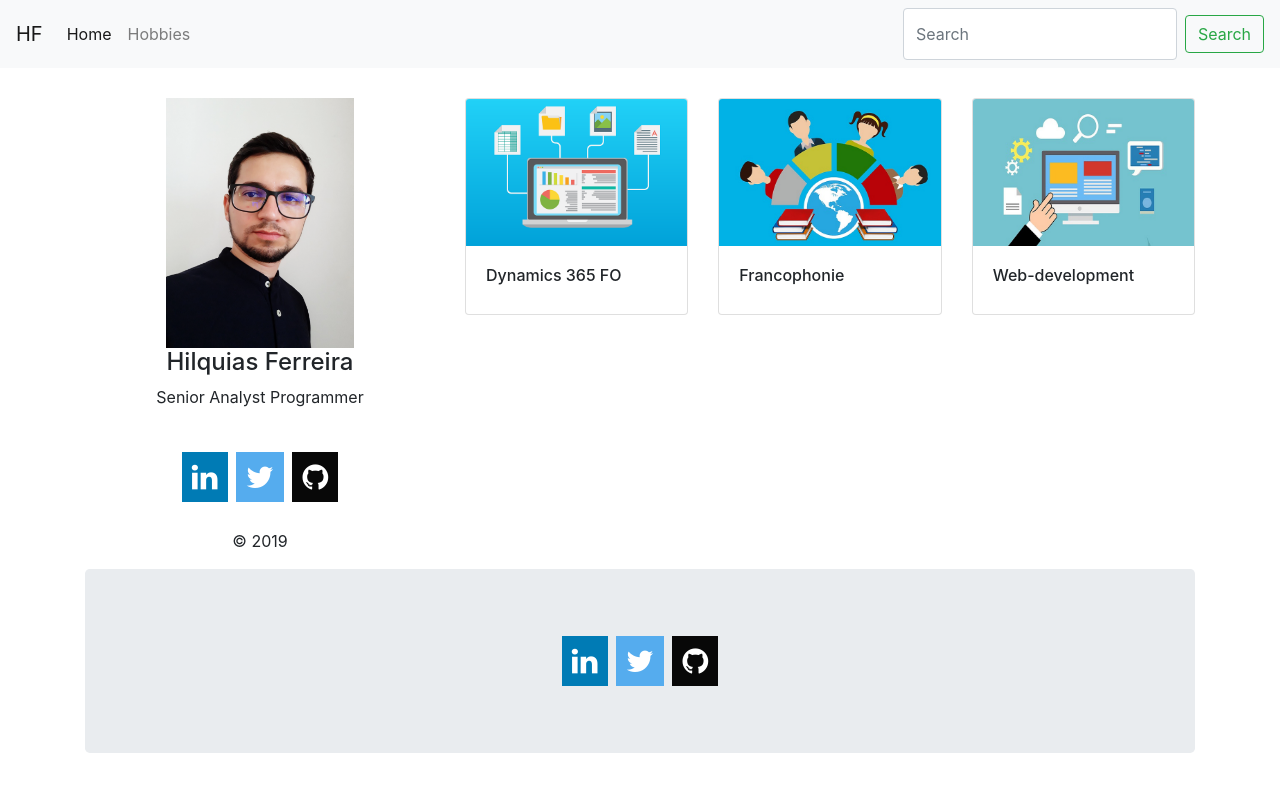
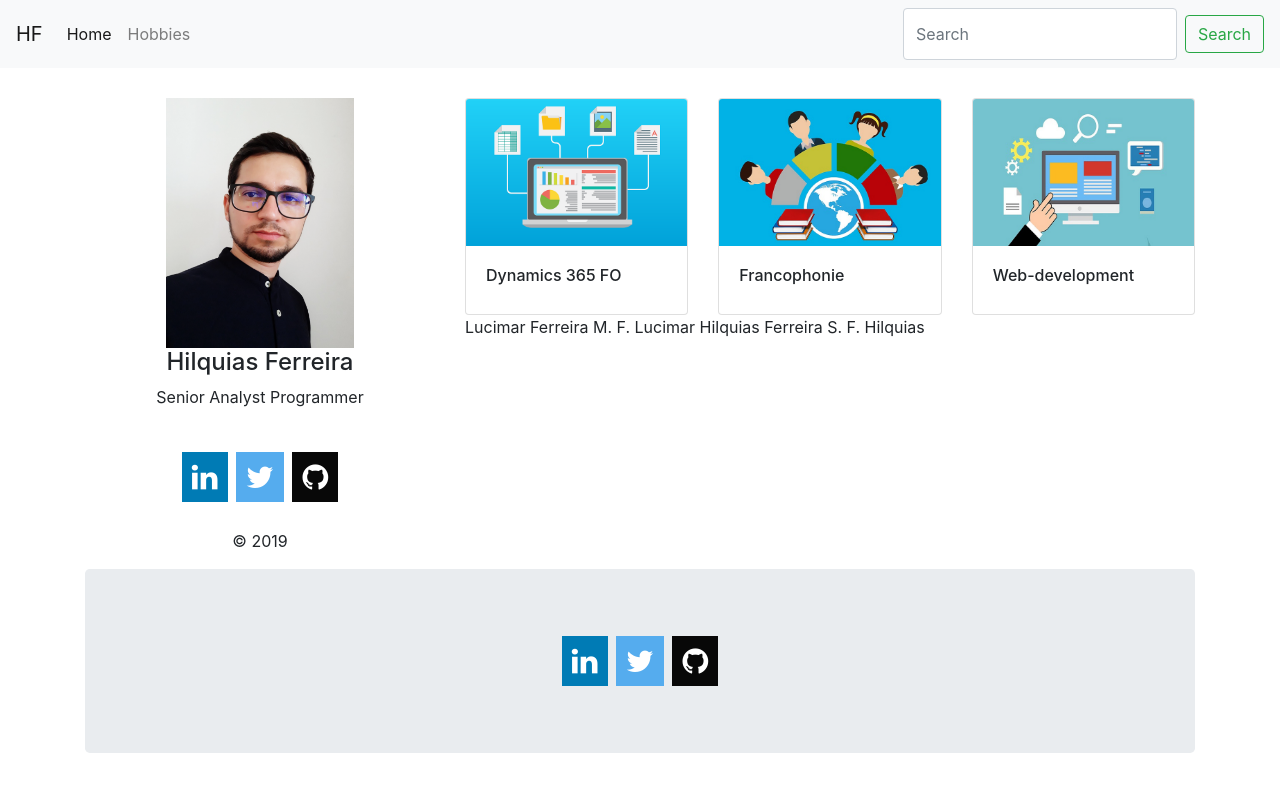
Before and after one commit to hilquiasferreira/hilquiasferreira.github.io, a Jekyll site: the page built from index.md, in a window 1280 px wide. Shown: the top 792 px of the page. Built offline with Jekyll 4.4.1, drawn with Linux system fonts in a browser that asks for light colours.

Commit message:
adding types

```diff
--- a/_layouts/default.html
+++ b/_layouts/default.html
@@ -66,6 +66,11 @@
 
 				</div>
 
+				{% for type in site.types %}
+				{{ type.real_name }}
+				{{ type.name }}
+				{% endfor %}
+
 			</div>
 		</div>
 
```
